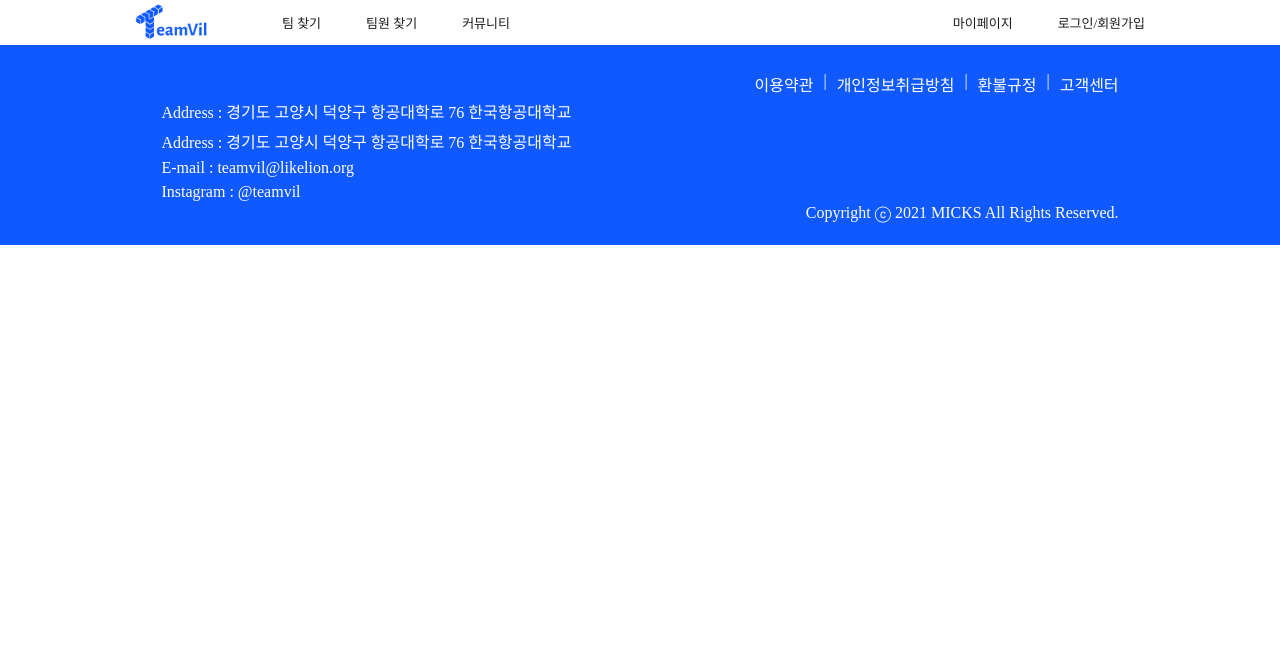
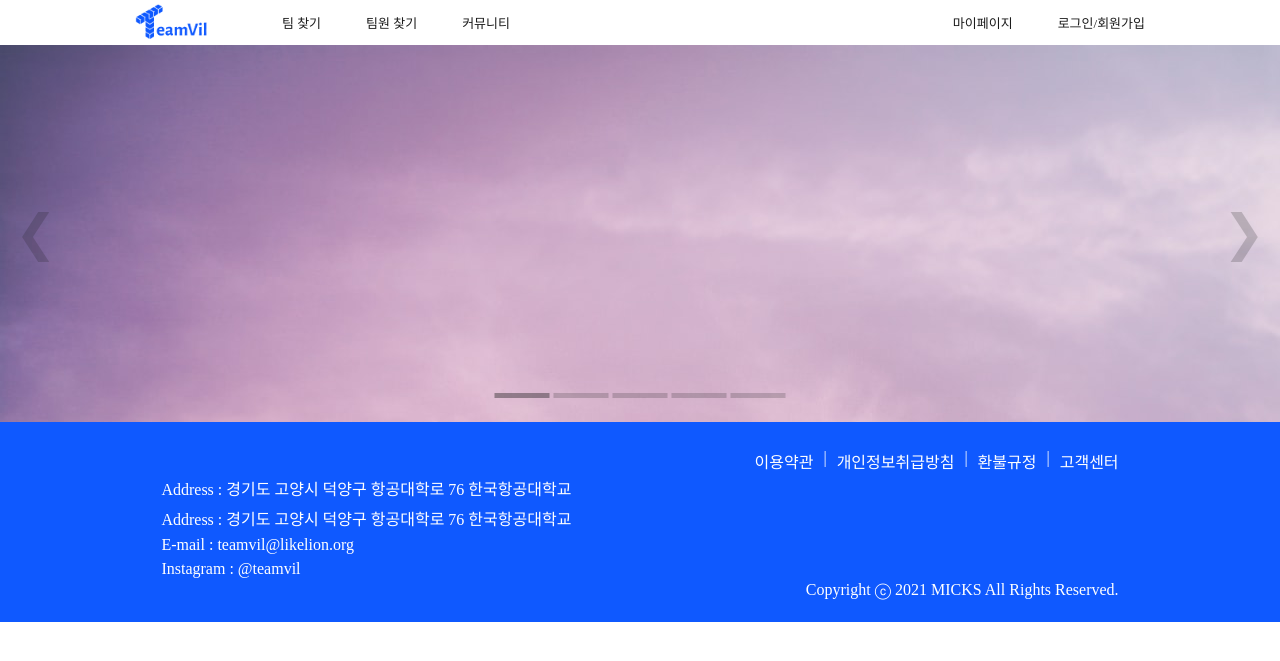
Before and after one commit to Minhee331/TeamVil, a Django app: page / in a window 1280 px wide. Shown: the top 661 px of the page. Run offline with Django 3.2, Linux system fonts and the light colour scheme.

Commit message:
210703 -민이 메인페이지 슬라이드 작업

```diff
--- a/teamvil/home/templates/home.html
+++ b/teamvil/home/templates/home.html
@@ -9,9 +9,52 @@
     <meta name="viewport" content="width=device-width, initial-scale=1.0">
     <title>Document</title>
     <link rel="stylesheet" href="{% static 'css/base.css' %}">
+    <link rel="stylesheet" href="{% static 'css/home.css' %}">
 </head>
 <body>
     {% include 'navbar.html' %}
+    <div class="home-slide-container">
+        <div class="home-slide-item fade" style="display: block;">
+            <div class="home-slide-img-container">
+                <img class="home-slide-img" src="{% static 'image/home_slide_img_1.jpg' %}" alt="">
+            </div>
+        </div>
+        <div class="home-slide-item fade">
+            <div class="home-slide-img-container">
+                <img class="home-slide-img" src="{% static 'image/home_slide_img_2.jpg' %}" alt="">
+            </div>
+
+        </div>
+        <div class="home-slide-item fade">
+            <div class="home-slide-img-container">
+                <img class="home-slide-img" src="{% static 'image/home_slide_img_3.jpg' %}" alt="">
+            </div>
+        </div>
+        <div class="home-slide-item fade">
+            <div class="home-slide-img-container">
+                <img class="home-slide-img" src="{% static 'image/home_slide_img_4.jpg' %}" alt="">
+            </div>
+        </div>
+        <div class="home-slide-item fade">
+            <div class="home-slide-img-container">
+                <img class="home-slide-img" src="{% static 'image/home_slide_img_5.jpg' %}" alt="">
+            </div>
+        </div>
+        <a class="home-slide-prev" onclick="plusSlide(-1)">&#10094;</a>
+        <a class="home-slide-next" onclick="plusSlide(1)">&#10095;</a>
+        <div class="home-slide-dot-container">
+            <span class="home-slide-dot" onclick="currentSlide(1)"></span>
+            <span class="home-slide-dot" onclick="currentSlide(2)"></span>
+            <span class="home-slide-dot" onclick="currentSlide(3)"></span>
+            <span class="home-slide-dot" onclick="currentSlide(4)"></span>
+            <span class="home-slide-dot" onclick="currentSlide(5)"></span>
+        </div>
+    </div>
+
+    <div class="home-info-container margin">
+
+    </div>
     {% include 'footer.html' %}
+    <script type="text/javascript" src="{% static 'js/home.js' %}"></script>
 </body>
 </html>
--- /dev/null
+++ b/teamvil/static/css/home.css
@@ -0,0 +1,72 @@
+* {
+    box-sizing: border-box;
+}
+
+.home-slide-container{
+    position: relative;
+    width: 100%;
+}
+
+.home-slide-item{
+    height: 376.635px;
+    display: none;
+    overflow: hidden;
+}
+
+.home-slide-prev, .home-slide-next{
+    position: absolute;
+    top: 50%;
+    transform: translate(0, -50%);
+    font-size: 50px;
+    padding: 15px;
+    cursor: pointer;
+    color: rgba(27, 27, 27, 0.2);
+    transition: 0.1s;
+    user-select: none;
+}
+
+.home-slide-prev:hover, .home-slide-next:hover{
+    color:rgba(27, 27, 27, 0.4);
+}
+
+.home-slide-next{
+    right: 0;
+}
+
+.home-slide-dot-container{
+    position: absolute;
+    left: 50%;
+    transform: translate(-50%);
+    bottom: 20px;
+    cursor: pointer;
+}
+
+.home-slide-dot{
+    display: inline-block;
+    width: 55px;
+    height: 5px;
+    margin: 0;
+    background: rgba(27, 27, 27, 0.2);
+    cursor: pointer;
+}
+
+.active, .home-slide-dot:hover{
+    background: rgba(27, 27, 27, 0.4);
+}
+
+.fade{
+    -webkit-animation-name: fade;
+    -webkit-animation-duration: 1.5s;
+    animation-name: fade;
+    animation-duration: 1.5s;
+}
+
+@-webkit-keyframes fade {
+    from {opacity: 0.8}
+    to {opacity: 1}
+}
+
+@keyframes fade {
+    from {opacity: 0.8}
+    to {opacity: 1}
+}
```
Also changed, not shown: teamvil/home/static/css/home.css (added, +72 -0 lines), teamvil/home/static/js/home.js (added, +46 -0 lines), teamvil/static/css/member_search.css (added, +47 -0 lines), teamvil/static/css/team_search.css (+72 -3 lines), teamvil/static/js/home.js (added, +46 -0 lines), teamvil/home/static/image/home_slide_img_1.jpg (added), teamvil/home/static/image/home_slide_img_2.jpg (added), teamvil/home/static/image/home_slide_img_3.jpg (added), teamvil/home/static/image/home_slide_img_4.jpg (added), teamvil/home/static/image/home_slide_img_5.jpg (added), teamvil/static/image/home_slide_img_1.jpg (added), teamvil/static/image/home_slide_img_2.jpg (added), teamvil/static/image/home_slide_img_3.jpg (added), teamvil/static/image/home_slide_img_4.jpg (added), 1 more files.
